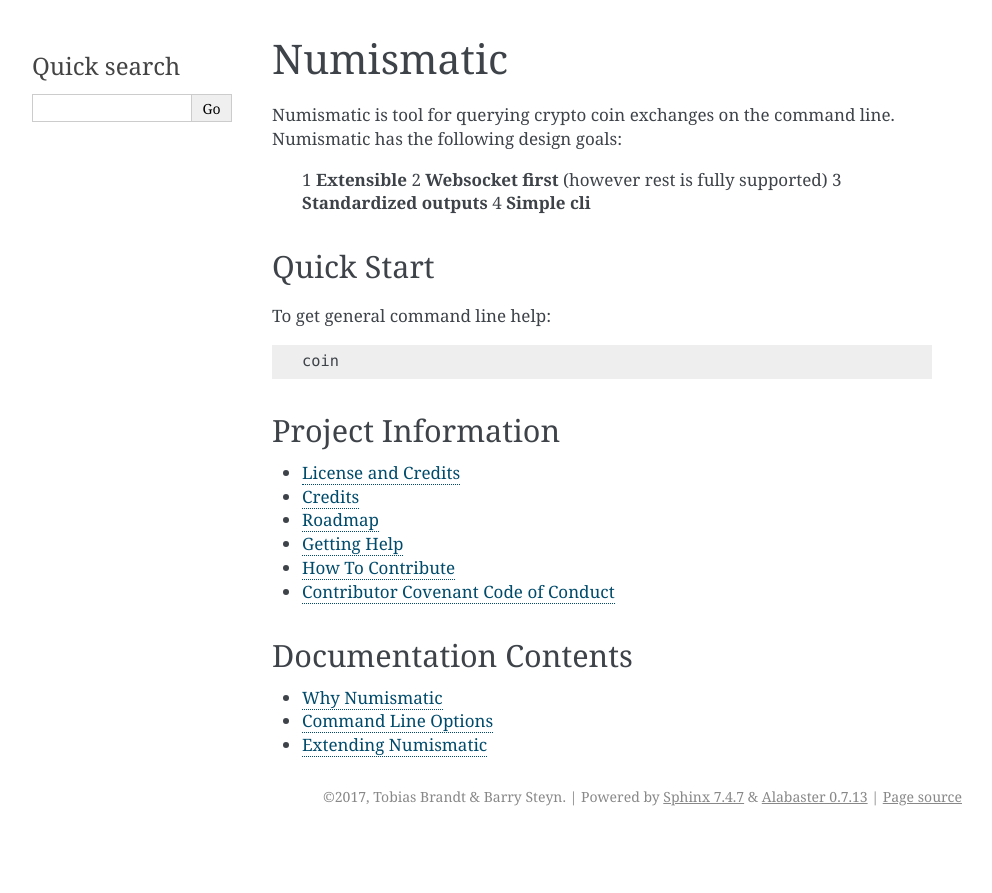
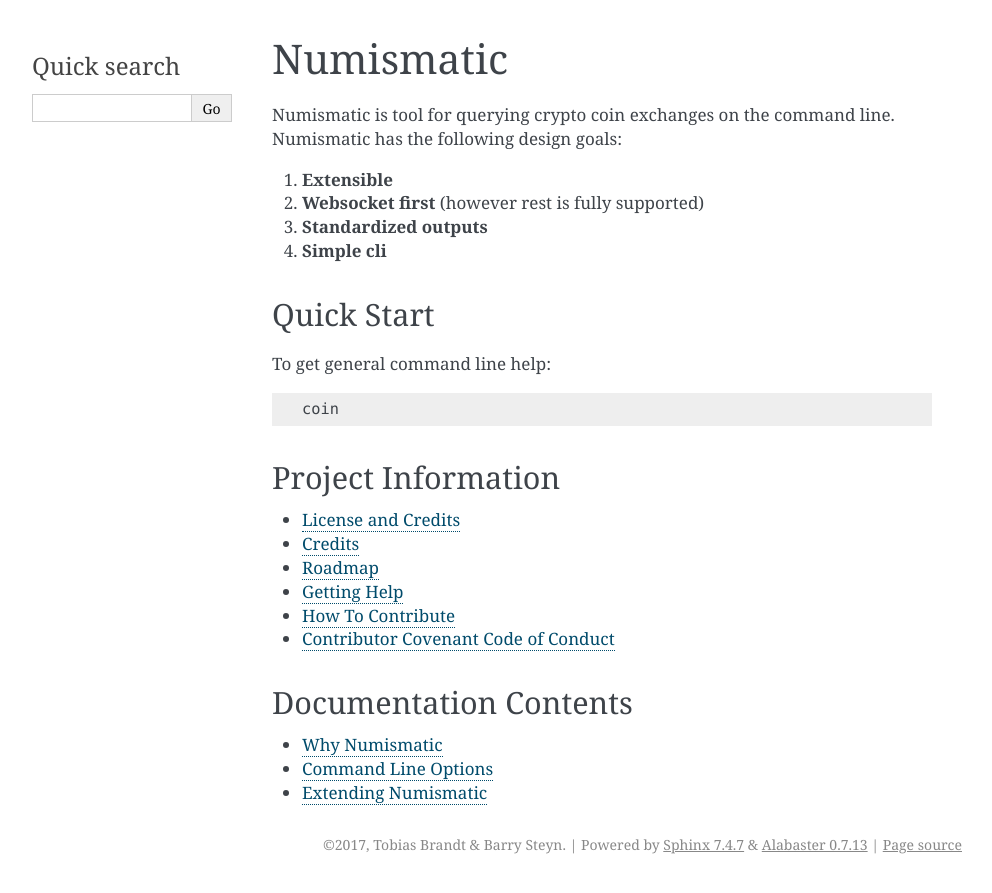
Before and after one commit to snth/numismatic, a Sphinx documentation site: the page built from docs/source/index.rst, in a window 1280 px wide. Shown: the top 893 px of the page, without its empty margins (148-1140 px from the left). Built offline with Sphinx 7.4.7, drawn with Linux system fonts in a browser that asks for light colours; pages that are not in the unit, such as notebooks, are missing from menus.

Commit message:
fixed enumerated list

```diff
--- a/docs/source/index.rst
+++ b/docs/source/index.rst
@@ -3,10 +3,10 @@
 Numismatic is tool for querying crypto coin exchanges on the command line. Numismatic
 has the following design goals:
 
- 1 **Extensible**
- 2 **Websocket first** (however rest is fully supported)
- 3 **Standardized outputs**
- 4 **Simple cli**
+1. **Extensible**
+2. **Websocket first** (however rest is fully supported)
+3. **Standardized outputs**
+4. **Simple cli**
 
 Quick Start
 -----------
```
